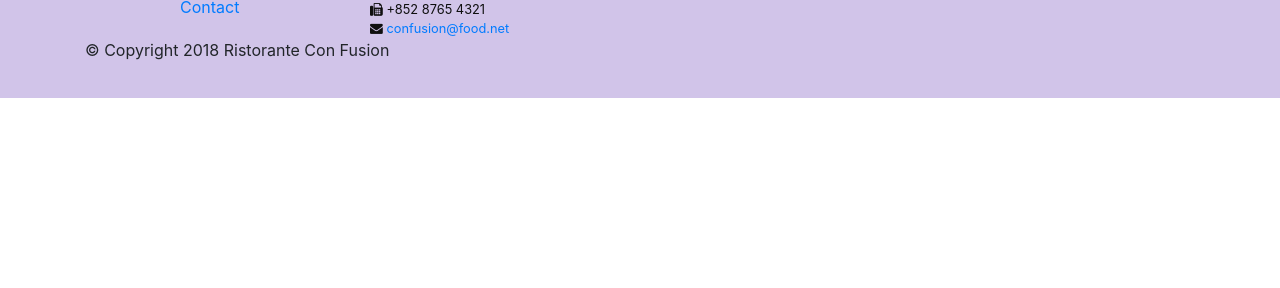
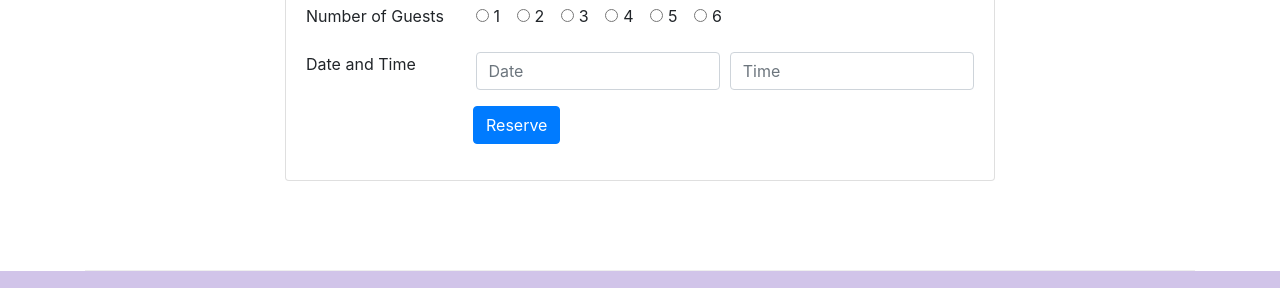
Before and after one commit to EmirHermanto/coursera_bs_conFusion, a website: page index.html in a window 1280 px wide. Shown: the part 1663-1951 px from the top of the page. Before the commit the page ends 1761 px from the top, so only its background shows below. Drawn offline with nearby package versions, Linux system fonts and the light colour scheme.

Commit message:
bootstrap assignment 3

```diff
--- a/index.html
+++ b/index.html
@@ -40,7 +40,11 @@
                     <h1>Ristorante con Fusion</h1>
                     <p>We take inspiration from the World's best cuisines, and create a unique fusion experience. Our lipsmacking creations will tickle your culinary senses!</p>
                 </div>
-                <div class="col-12 col-sm">
+                <div class="col-12 col-sm-3">
+                    <img class="img-fluid" src="img/logo.png" alt="">
+                </div>
+                <div class="col-12 col-sm-3">
+                    <a href="#reserve-block"><input class="col btn btn-warning" type="button" value="Reserve"></a>
                 </div>
             </div>
         </div>
@@ -56,7 +60,7 @@
                     <img class="d-flex mr-3 img-thumbnail align-self-center" src="img/uthappizza.png" alt="">
                     <div class="media-body">
                         <h2 class="mt-0"><h2>Uthapizza<span class="badge badge-danger">HOT</span><span class="badge badge-pill badge-secondary">$4.99</span></h2>
-                        <p>A unique combination of Indian Uthappam (pancake) and Italian pizza, topped with Cerignola
+                        <p class="d-none d-sm-block">A unique combination of Indian Uthappam (pancake) and Italian pizza, topped with Cerignola
                              olives, ripe vine cherry tomatoes, Vidalia onion, Guntur chillies and Buffalo Paneer.</p>
                     </div>
                 </div>
@@ -71,8 +75,8 @@
             <div class="col col-sm col-md">
                 <div class="media">
                     <div class="media-content">
-                        <h2>Weekend Grand Buffet</h2>
-                        <p>Featuring mouthwatering combinations with a choice of five different salads, six enticing appetizers, six main entrees and five choicest desserts. Free flowing bubbly and soft drinks. All for just $19.99 per person </p>
+                        <h2>Weekend Grand Buffet <span class="badge badge-danger">NEW</span></h2>
+                        <p class="d-none d-sm-block">Featuring mouthwatering combinations with a choice of five different salads, six enticing appetizers, six main entrees and five choicest desserts. Free flowing bubbly and soft drinks. All for just $19.99 per person </p>
                     </div>
                     <img class="d-flex mr-3 img-thumbnail align-self-center" src="img/buffet.png" alt="">
                 </div>
@@ -92,6 +96,67 @@
                         <p class="d-none d-sm-block">Award winning three-star Michelin chef with wide International experience having worked closely with whos-who in the culinary world, he specializes in creating mouthwatering Indo-Italian fusion experiences. </p>
                     </div>
                 </div>
+            </div>
+        </div>
+
+        <div class="row row-content" id="reserve-block">
+            <div class="col-12 col-sm-8 offset-sm-2">
+                <div class="card">
+                    <div class="card-header bg-warning text-white"><h4>Reserve a Table</h1></div>
+                    <div class="card-body">
+                            <div class="form-group">
+                                <div class="form-row">
+                                    <label class="col-12 col-md-3"for="guest-radio-array">Number of Guests</label>
+                                    <div class="col-12 col-md-9"vid="guest-radio-array">
+                                        <div class="form-check form-check-inline">
+                                            <input class="form-check-input" type="radio" id="guests-1" name="guests" value="2">
+                                            <label class="form-check-label radio-label-vertical-wrapper" for="guests-1">1</label>
+                                        </div>
+                                        <div class="form-check form-check-inline">
+                                            <input class="form-check-input" type="radio" id="guests-2" name="guests" value="2">
+                                            <label class="form-check-label radio-label-vertical-wrapper" for="guests-2">2</label>
+                                        </div>
+                                        <div class="form-check form-check-inline">
+                                            <input class="form-check-input" type="radio" id="guests-3" name="guests" value="2">
+                                            <label class="form-check-label radio-label-vertical-wrapper" for="guests-3">3</label>
+                                        </div>
+                                        <div class="form-check form-check-inline">
+                                            <input class="form-check-input" type="radio" id="guests-4" name="guests" value="2">
+                                            <label class="form-check-label radio-label-vertical-wrapper" for="guests-4">4</label>
+                                        </div>
+                                        <div class="form-check form-check-inline">
+                                            <input class="form-check-input" type="radio" id="guests-5" name="guests" value="2">
+                                            <label class="form-check-label radio-label-vertical-wrapper" for="guests-5">5</label>
+                                        </div>
+                                        <div class="form-check form-check-inline">
+                                            <input class="form-check-input" type="radio" id="guests-6" name="guests" value="2">
+                                            <label class="form-check-label radio-label-vertical-wrapper" for="guests-6">6</label>
+                                        </div>
+                                    </div>
+                                </div>
+                            </div>
+                            <div class="form-group">
+                                <div class="form-row">
+                                    <label class="col-12 col-md-3" for="date-time">Date and Time</label>
+                                    <div class="col-12 col-md-9" id="date-time">
+                                        <div class="form-row">
+                                            <div class="col-12 col-sm-6">
+                                                <input type="text" class="form-control" placeholder="Date">
+                                            </div>
+                                            <div class="col-12 col-sm-6">
+                                                <input type="text" class="form-control" placeholder="Time">
+                                            </div>
+                                        </div>
+                                    </div>
+                                </div>
+                            </div>
+                            <div class="form-group">
+                                <div class="offset-md-3"><input type="button" class="btn btn-primary" id="reserve-button" value="Reserve"></div>
+                            </div>
+                        </div>
+                    </div>
+                </div>
+
             </div>
         </div>
     </div>
```
